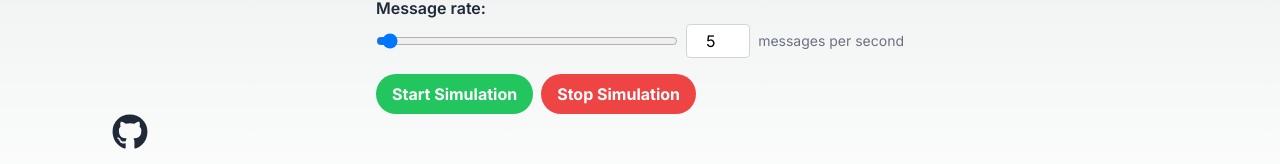
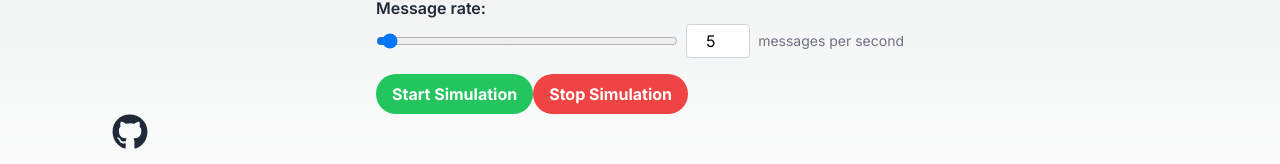
Before and after one commit to NickLittman/chat-simulation, a Next.js app: page / in a window 1280 px wide. Shown: the part 564-728 px from the top of the page. Built offline with nearby package versions, Linux system fonts and the light colour scheme.

Commit message:
moment toast styling

```diff
--- a/app/components/ChatSimulation.jsx
+++ b/app/components/ChatSimulation.jsx
@@ -8,14 +8,13 @@ import {
 import "../globals.css";
 import { FaGithub } from "react-icons/fa";
 
-
 const ChatSimulation = () => {
   const [message, setMessage] = useState("");
   const [messageRate, setMessageRate] = useState(5);
   const [simulationState, setSimulationState] = useState("stopped"); // 'stopped', 'running', 'paused'
   const [toastMessage, setToastMessage] = useState("");
   const [showToast, setShowToast] = useState(false); // State for controlling the toast visibility
-  const [showMoment, setShowMoment] = useState(true); // State for controlling the moment visibility
+  const [showMomentButton, setShowMomentButton] = useState(true); // State for controlling the moment visibility
 
   const chatWindowRef = useRef(null);
   const messageIntervalRef = useRef(null);
@@ -89,9 +88,11 @@ const ChatSimulation = () => {
       appendMessage(generateRandomMessage());
     }, intervalTime);
 
-    setToastMessage(`⭐⭐⭐Big moment! Message Rate Spiked to ${5 * previousRate} mps⭐⭐⭐`);
+    setToastMessage(
+      `⭐⭐⭐Big moment! Message Rate Spiked to ${5 * previousRate} mps⭐⭐⭐`
+    );
     setShowToast(true);
-    setShowMoment(false);
+    setShowMomentButton(false);
 
     // Restore the previous message rate after 2 seconds
     setTimeout(() => {
@@ -104,7 +105,7 @@ const ChatSimulation = () => {
         }, 1000 / previousRate);
       }
       setShowToast(false);
-      setShowMoment(true);
+      setShowMomentButton(true);
     }, 2000);
   };
 
@@ -127,10 +128,16 @@ const ChatSimulation = () => {
         <div className="w-full sm:w-2/3 lg:w-1/2">
           {showToast && (
             <div className="toast mb-4 text-center text-sm bg-gray-200 dark:bg-gray-700 dark:text-white rounded">
+              <span className="rainbow-text" style={{ fontSize: "20px" }}>
                 {toastMessage}
+              </span>
             </div>
           )}
-      <div ref={chatWindowRef} className="overflow-y-auto h-96 mb-4 bg-white dark:bg-gray-900 rounded-lg p-4">
+
+          <div
+            ref={chatWindowRef}
+            className="overflow-y-auto h-96 mb-4 bg-white dark:bg-gray-900 rounded-lg p-4"
+          >
             {/* Chat bubbles will be appended here */}
           </div>
           <div className="flex flex-col space-y-2 md:space-y-0 md:flex-row md:items-center md:space-x-4">
@@ -176,7 +183,7 @@ const ChatSimulation = () => {
             </div>
           </div>
           <div className="flex flex-wrap justify-center md:justify-start gap-2 mt-4">
-        {simulationState === "running" && showMoment && (
+            {simulationState === "running" && showMomentButton && (
               <button
                 onClick={handleCreateMoment}
                 className="bg-purple-500 hover:bg-purple-700 text-white font-bold py-2 px-4 rounded-full transition-colors"
@@ -184,8 +191,14 @@ const ChatSimulation = () => {
                 Create Moment
               </button>
             )}
+            {showMomentButton && (
+              <div>
                 <button
-          onClick={simulationState === "running" ? handlePauseResume : startSimulation}
+                  onClick={
+                    simulationState === "running"
+                      ? handlePauseResume
+                      : startSimulation
+                  }
                   className="bg-green-500 hover:bg-green-700 text-white font-bold py-2 px-4 rounded-full transition-colors"
                 >
                   {simulationState === "running" ? "Pause" : "Start"} Simulation
@@ -196,6 +209,8 @@ const ChatSimulation = () => {
                 >
                   Stop Simulation
                 </button>
+              </div>
+            )}
           </div>
         </div>
       </div>
@@ -209,9 +224,6 @@ const ChatSimulation = () => {
         <FaGithub className="text-4xl" />
       </a>
     </div>
-
-
-
   );
 };
 
--- a/app/globals.css
+++ b/app/globals.css
@@ -77,3 +77,18 @@ body {
 .github-icon:hover {
   color: #4183C4; /* Color when hovered */
 }
+
+@keyframes rainbowText {
+  0% {background-position: 0% 50%;}
+  50% {background-position: 100% 50%;}
+  100% {background-position: 0% 50%;}
+}
+
+.rainbow-text {
+  background: linear-gradient(to right, red, orange, yellow, green, blue, indigo, violet);
+  background-clip: text;
+  -webkit-background-clip: text;
+  color: transparent;
+  animation: rainbowText 5s ease infinite;
+  background-size: 200% 200%;
+}
```
Lines whose indentation alone changed are shown as unchanged.
